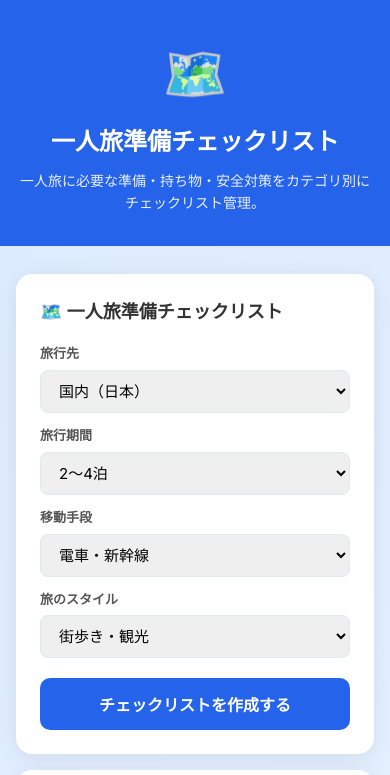
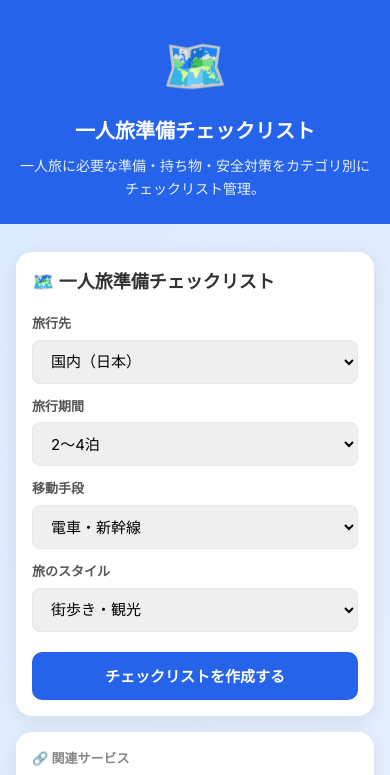
Before and after one commit to appadaycreator/solo-travel-checklist, a plain HTML site: page index.html in a window 390 px wide. Shown: the top 775 px of the page. Drawn offline with Linux system fonts and the light colour scheme.

Commit message:
improve: UI/a11y改善 2026-05-25

```diff
--- a/index.html
+++ b/index.html
@@ -38,16 +38,25 @@
         .site-header p { font-size: 14px; opacity: 0.9; }
         .container { max-width: 800px; margin: 0 auto; padding: 16px; }
         .card { background: white; border-radius: 16px; padding: 24px; box-shadow: 0 4px 20px rgba(0,0,0,0.08); margin-bottom: 16px; }
-        .btn { background: #2563EB; color: white; border: none; padding: 14px 24px; border-radius: 10px; font-size: 16px; font-weight: 600; cursor: pointer; width: 100%; transition: opacity .2s; }
+        .btn { background: #2563EB; color: white; border: none; padding: 14px 24px; border-radius: 10px; font-size: 16px; font-weight: 600; cursor: pointer; width: 100%; transition: opacity .2s; min-height: 48px; touch-action: manipulation; }
         .btn:hover { opacity: 0.9; }
         .btn:active { transform: scale(0.98); }
-        input, select, textarea { width: 100%; padding: 10px 14px; border: 1.5px solid #e2e8f0; border-radius: 8px; font-size: 15px; margin-top: 4px; font-family: inherit; }
-        input:focus, select:focus { outline: none; border-color: #2563EB; }
+        .btn:focus-visible { outline: 3px solid #2563EB; outline-offset: 3px; }
+        input, select, textarea { width: 100%; padding: 10px 14px; border: 1.5px solid #e2e8f0; border-radius: 8px; font-size: 15px; margin-top: 4px; font-family: inherit; min-height: 44px; }
+        input:focus, select:focus, textarea:focus { outline: none; border-color: #2563EB; box-shadow: 0 0 0 3px #2563EB22; }
         label { font-size: 13px; font-weight: 600; color: #555; display: block; margin-top: 14px; margin-bottom: 2px; }
         .result { display: none; }
         .result.show { display: block; }
         .result-value { font-size: 36px; font-weight: 700; color: #2563EB; text-align: center; padding: 16px 0; }
         .badge { display: inline-block; background: #2563EB20; color: #2563EB; padding: 4px 12px; border-radius: 20px; font-size: 12px; font-weight: 600; }
+        .sr-only { position: absolute; width: 1px; height: 1px; padding: 0; margin: -1px; overflow: hidden; clip: rect(0,0,0,0); white-space: nowrap; border: 0; }
+        @media (max-width: 480px) {
+            .site-header { padding: 24px 16px; }
+            .site-header h1 { font-size: 20px; }
+            .card { padding: 16px; }
+            .btn { font-size: 15px; padding: 13px 20px; }
+            .result-value { font-size: 28px; }
+        }
         /* ── サービス固有CSS ── */
         .task-item { display:flex;align-items:center;gap:8px;padding:8px 12px;
           border:1px solid #e2e8f0;border-radius:8px;margin-bottom:6px;background:#fff; }
@@ -64,13 +73,15 @@
 <body>
     <noscript><iframe src="https://www.googletagmanager.com/ns.html?id=GTM-TXQGZRF9" height="0" width="0" style="display:none;visibility:hidden"></iframe></noscript>
 
-    <header class="site-header">
-        <div class="emoji">🗺️</div>
+    <a href="#main-content" class="sr-only" style="position:absolute;top:8px;left:8px;background:#2563EB;color:white;padding:8px 16px;border-radius:6px;z-index:9999;text-decoration:none;font-size:14px;" tabindex="1">メインコンテンツへスキップ</a>
+
+    <header class="site-header" role="banner">
+        <div class="emoji" aria-hidden="true">🗺️</div>
         <h1>一人旅準備チェックリスト</h1>
         <p>一人旅に必要な準備・持ち物・安全対策をカテゴリ別にチェックリスト管理。</p>
     </header>
 
-    <main class="container">
+    <main id="main-content" class="container" role="main" aria-label="一人旅準備チェックリストのメインコンテンツ">
         <ins class="adsbygoogle" style="display:block;margin:12px 0" data-ad-client="ca-pub-8427583028015858" data-ad-slot="auto" data-ad-format="auto" data-full-width-responsive="true"></ins>
         <script>(adsbygoogle = window.adsbygoogle || []).push({});</script>
 
@@ -175,11 +186,11 @@
         </div>
 
         <!-- SNSシェアCTA -->
-        <div class="card" style="margin-top:8px;text-align:center;background:linear-gradient(135deg,#DBEAFE,#EFF6FF);">
+        <div class="card" style="margin-top:8px;text-align:center;background:linear-gradient(135deg,#DBEAFE,#EFF6FF);" role="complementary" aria-label="SNSシェア">
             <p style="font-size:13px;font-weight:600;color:#374151;margin-bottom:10px;">📣 友人・家族にシェアする</p>
             <div style="display:flex;gap:8px;justify-content:center;flex-wrap:wrap;">
-                <a href="https://twitter.com/intent/tweet?text=%E4%B8%80%E4%BA%BA%E6%97%85%E6%BA%96%E5%82%99%E3%83%81%E3%82%A7%E3%83%83%E3%82%AF%E3%83%AA%E3%82%B9%E3%83%88%20%23無料ツール&url=https%3A%2F%2Fappadaycreator.com%2Fsolo-travel-checklist%2F" target="_blank" rel="noopener" style="background:#1DA1F2;color:white;padding:8px 16px;border-radius:8px;font-size:13px;text-decoration:none;font-weight:600;">𝕏 シェア</a>
-                <a href="https://line.me/R/msg/text/?%E4%B8%80%E4%BA%BA%E6%97%85%E6%BA%96%E5%82%99%E3%83%81%E3%82%A7%E3%83%83%E3%82%AF%E3%83%AA%E3%82%B9%E3%83%88%0Ahttps%3A%2F%2Fappadaycreator.com%2Fsolo-travel-checklist%2F" target="_blank" rel="noopener" style="background:#00B900;color:white;padding:8px 16px;border-radius:8px;font-size:13px;text-decoration:none;font-weight:600;">LINE</a>
+                <a href="https://twitter.com/intent/tweet?text=%E4%B8%80%E4%BA%BA%E6%97%85%E6%BA%96%E5%82%99%E3%83%81%E3%82%A7%E3%83%83%E3%82%AF%E3%83%AA%E3%82%B9%E3%83%88%20%23無料ツール&url=https%3A%2F%2Fappadaycreator.com%2Fsolo-travel-checklist%2F" target="_blank" rel="noopener" aria-label="一人旅準備チェックリストをXでシェア" style="background:#1DA1F2;color:white;padding:8px 16px;border-radius:8px;font-size:13px;text-decoration:none;font-weight:600;min-height:44px;display:inline-flex;align-items:center;">𝕏 シェア</a>
+                <a href="https://line.me/R/msg/text/?%E4%B8%80%E4%BA%BA%E6%97%85%E6%BA%96%E5%82%99%E3%83%81%E3%82%A7%E3%83%83%E3%82%AF%E3%83%AA%E3%82%B9%E3%83%88%0Ahttps%3A%2F%2Fappadaycreator.com%2Fsolo-travel-checklist%2F" target="_blank" rel="noopener" aria-label="一人旅準備チェックリストをLINEでシェア" style="background:#00B900;color:white;padding:8px 16px;border-radius:8px;font-size:13px;text-decoration:none;font-weight:600;min-height:44px;display:inline-flex;align-items:center;">LINE</a>
             </div>
         </div>
 
```
